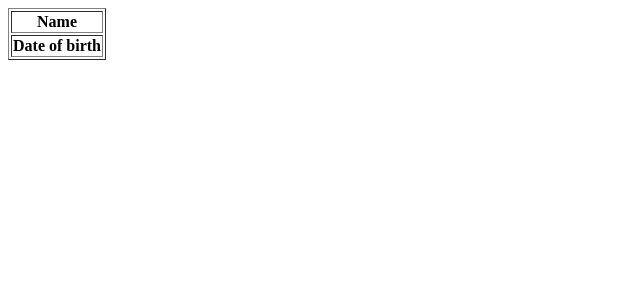
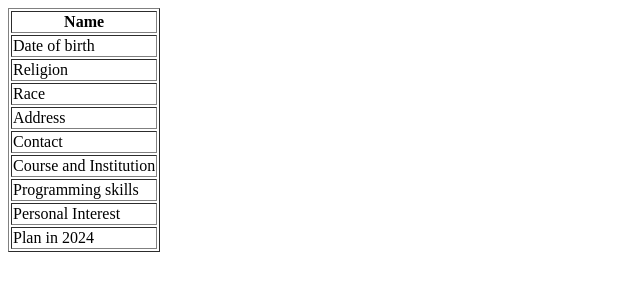
Before and after one commit to misyhaha/Lab_2, a plain HTML site: page index.html in a window 1280 px wide. Shown: the whole page, without its empty margins (0-640 px from the left). Drawn offline with Linux system fonts and the light colour scheme.

Commit message:
added rows

```diff
--- a/index.html
+++ b/index.html
@@ -9,7 +9,31 @@
                 <th>Name</th>
             </tr>
             <tr>
-                <th>Date of birth</th>
+                <td>Date of birth</td>
+            </tr>
+            <tr>
+                <td>Religion</td>
+            </tr>
+            <tr>
+                <td>Race</td>
+            </tr>
+            <tr>
+                <td>Address</td>
+            </tr>
+            <tr>
+                <td>Contact</td>
+            </tr>
+            <tr>
+                <td>Course and Institution</td>
+            </tr>
+            <tr>
+                <td>Programming skills</td>
+            </tr>
+            <tr>
+                <td>Personal Interest</td>
+            </tr>
+            <tr>
+                <td>Plan in 2024</td>
             </tr>
         </table>
     </body>
```
